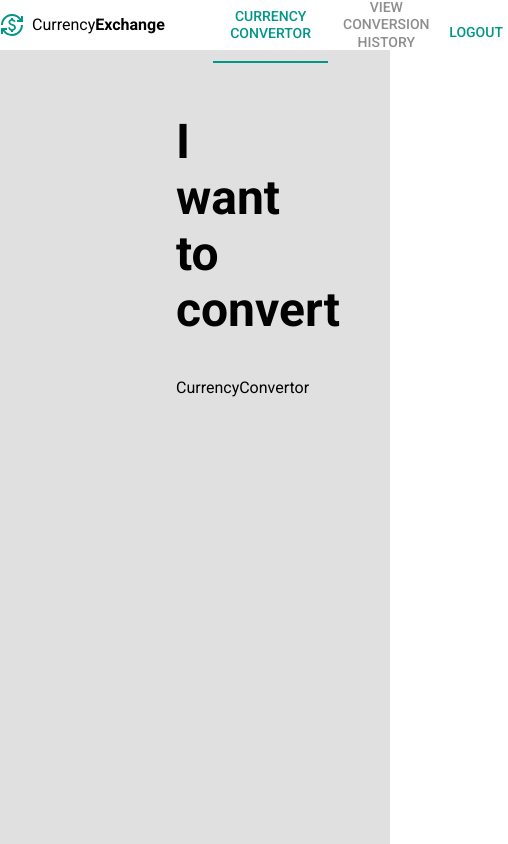
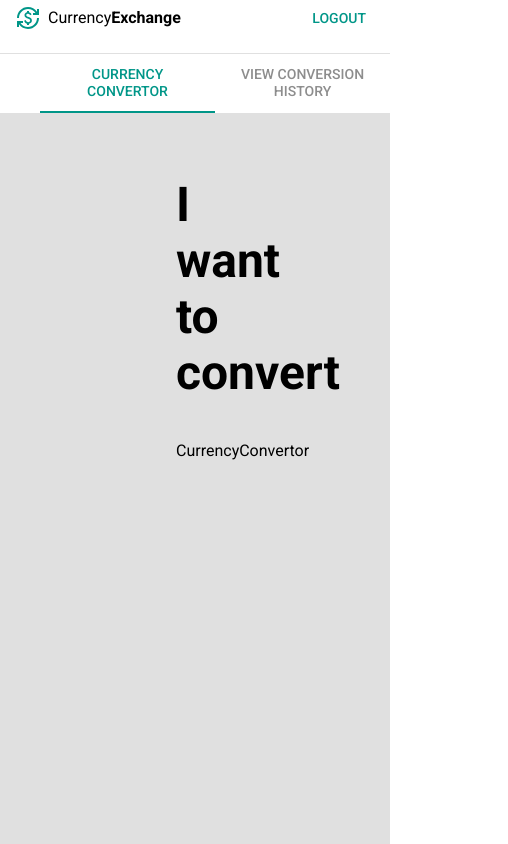
Before and after one commit to pouim/currency-exchange, a React (Create React App) app: page /currency-convertor in a window 390 px wide. Shown: the top 844 px of the page, 508 px wide, since content can reach past the window. Built offline with nearby package versions, Linux system fonts and the light colour scheme.

Commit message:
fix: make layout header responsive

```diff
--- /dev/null
+++ b/src/components/common/layout/header/controller.tsx
@@ -0,0 +1,39 @@
+import { useCallback, useState } from "react";
+
+import { useIsDesktop } from "helpers/hooks";
+import HeaderMobileView from "./header-mobile.view";
+import HeaderView from "./header.view";
+
+export function a11yProps(index: number) {
+  return {
+    id: `tab-${index}`,
+    "aria-controls": `tabpanel-${index}`,
+  };
+}
+
+function HeaderController() {
+  const [value, setValue] = useState(0);
+
+  const isDesktop = useIsDesktop();
+
+  /**
+   * @function handleTabsChange
+   * @param { React.SyntheticEvent } event
+   * @param { number } newValue
+   * @returns { void }
+   */
+  const handleTabsChange = useCallback(
+    (event: React.SyntheticEvent, newValue: number) => {
+      setValue(newValue);
+    },
+    []
+  );
+
+  return isDesktop ? (
+    <HeaderView value={value} handleTabsChange={handleTabsChange} />
+  ) : (
+    <HeaderMobileView value={value} handleTabsChange={handleTabsChange} />
+  );
+}
+
+export default HeaderController;
--- /dev/null
+++ b/src/components/common/layout/header/header-mobile.view.tsx
@@ -0,0 +1,50 @@
+import { Box, Button, Divider, Tabs } from "@mui/material";
+import { memo } from "react";
+
+import { tabsData } from "../constants";
+import LinkTab from "../link-tab";
+import Logo from "../logo";
+import { a11yProps } from "./controller";
+import { HeaderProps } from "./types";
+
+function HeaderMobileView(props: HeaderProps) {
+  const { value, handleTabsChange } = props;
+
+  return (
+    <Box>
+      <Box
+        display="flex"
+        alignItems="center"
+        justifyContent="space-between"
+        mx={2}
+        mb={2}
+      >
+        <Logo />
+        <Button>Logout</Button>
+      </Box>
+
+      <Divider />
+
+      <Tabs
+        value={value}
+        onChange={handleTabsChange}
+        variant="fullWidth"
+        aria-label="basic tabs example"
+        sx={{ marginLeft: 5 }}
+      >
+        {tabsData.map(({ label, pathName }, index) => {
+          return (
+            <LinkTab
+              key={pathName}
+              label={label}
+              pathName={pathName}
+              {...a11yProps(index)}
+            />
+          );
+        })}
+      </Tabs>
+    </Box>
+  );
+}
+
+export default memo(HeaderMobileView);
--- /dev/null
+++ b/src/components/common/layout/header/header.view.tsx
@@ -0,0 +1,42 @@
+import { memo } from "react";
+import { Box, Button, Tabs } from "@mui/material";
+
+import { tabsData } from "../constants";
+import LinkTab from "../link-tab";
+import Logo from "../logo";
+import { a11yProps } from "./controller";
+import { HeaderProps } from "./types";
+
+function HeaderView(props: HeaderProps) {
+  const { value, handleTabsChange} = props;
+
+  return (
+    <Box display="flex" alignItems="flex-end" justifyContent="space-around">
+      <Box display="flex" alignItems="center" gap={1} height={50}>
+        <Logo />
+
+        <Tabs
+          value={value}
+          onChange={handleTabsChange}
+          aria-label="basic tabs example"
+          sx={{ marginLeft: 5 }}
+        >
+          {tabsData.map(({ label, pathName }, index) => {
+            return (
+              <LinkTab
+                key={pathName}
+                label={label}
+                pathName={pathName}
+                {...a11yProps(index)}
+              />
+            );
+          })}
+        </Tabs>
+      </Box>
+
+      <Button>Logout</Button>
+    </Box>
+  );
+}
+
+export default memo(HeaderView);
--- /dev/null
+++ b/src/components/common/layout/header/index.ts
@@ -0,0 +1 @@
+export { default as Header } from "./controller";
--- /dev/null
+++ b/src/components/common/layout/header/types.ts
@@ -0,0 +1,4 @@
+export interface HeaderProps {
+  value: number;
+  handleTabsChange: (event: React.SyntheticEvent, newValue: number) => void;
+}
--- a/src/components/common/layout/index.tsx
+++ b/src/components/common/layout/index.tsx
@@ -1,58 +1,13 @@
-import { useState } from "react";
 import { Route, Routes } from "react-router-dom";
-import { Box, Button, Tabs } from "@mui/material";
+import { Box } from "@mui/material";
 
-import Logo from "./logo";
-import { tabsData } from "./constants";
 import { Routings } from "config/routes";
-import LinkTab from "./link-tab";
-import { useIsDesktop } from "helpers/hooks";
-
-function a11yProps(index: number) {
-  return {
-    id: `tab-${index}`,
-    "aria-controls": `tabpanel-${index}`,
-  };
-}
+import { Header } from "./header";
 
 function Layout() {
-  const [value, setValue] = useState(0);
-
-  const isDesktop = useIsDesktop();
-
-  const handleTabsChange = (event: React.SyntheticEvent, newValue: number) => {
-    setValue(newValue);
-  };
-
   return (
     <Box sx={{ width: "100%" }}>
-      <Box display="flex" alignItems="flex-end" justifyContent="space-around">
-        <Box display="flex" alignItems="center" gap={1} height={50}>
-          <Logo />
-
-          <Tabs
-            variant={!isDesktop ? "fullWidth" : "standard"}
-            value={value}
-            onChange={handleTabsChange}
-            aria-label="basic tabs example"
-            sx={{ marginLeft: 5 }}
-          >
-            {tabsData.map(({ label, pathName }, index) => {
-              return (
-                <LinkTab
-                  key={pathName}
-                  label={label}
-                  pathName={pathName}
-                  {...a11yProps(index)}
-                />
-              );
-            })}
-          </Tabs>
-        </Box>
-
-        <Button>Logout</Button>
-      </Box>
-
+      <Header />
       <Routes>
         {Routings.map(({ path, element }) => (
           <Route key={path} path={path} element={element} />
--- a/src/components/common/layout/logo/index.tsx
+++ b/src/components/common/layout/logo/index.tsx
@@ -1,15 +1,16 @@
-import { Typography } from "@mui/material";
+import { memo } from "react";
+import { Box, Typography } from "@mui/material";
 import CurrencyExchangeIcon from "@mui/icons-material/CurrencyExchange";
 
 function Logo() {
   return (
-    <>
+    <Box display="flex" alignItems="center" justifyContent="center" gap={1}>
       <CurrencyExchangeIcon color="primary" />
       <Typography>
         Currency<strong>Exchange</strong>
       </Typography>
-    </>
+    </Box>
   );
 }
 
-export default Logo;
+export default memo(Logo);
```
